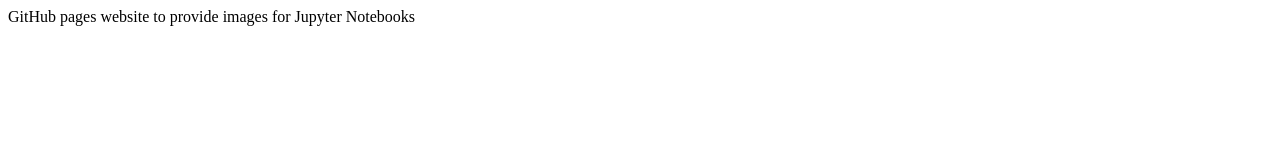
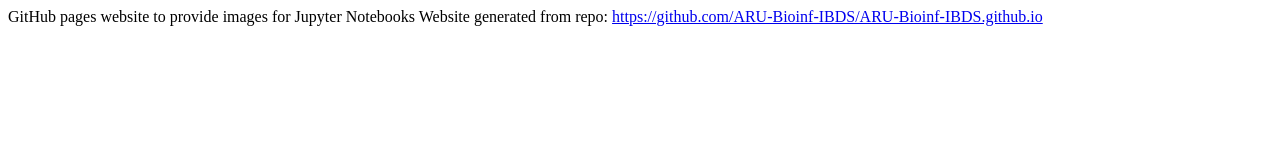
Before and after one commit to ARU-Bioinf-IBDS/ARU-Bioinf-IBDS.github.io, a plain HTML site: page index.html in a window 1280 px wide. Drawn offline with Linux system fonts and the light colour scheme.

Commit message:
add link to the repo

```diff
--- a/index.html
+++ b/index.html
@@ -1,5 +1,9 @@
 <html>
 <body>
 GitHub pages website to provide images for Jupyter Notebooks
+
+Website generated from repo:
+<a href='https://github.com/ARU-Bioinf-IBDS/ARU-Bioinf-IBDS.github.io'>
+	https://github.com/ARU-Bioinf-IBDS/ARU-Bioinf-IBDS.github.io</a>
 </body>
 </html>
```
